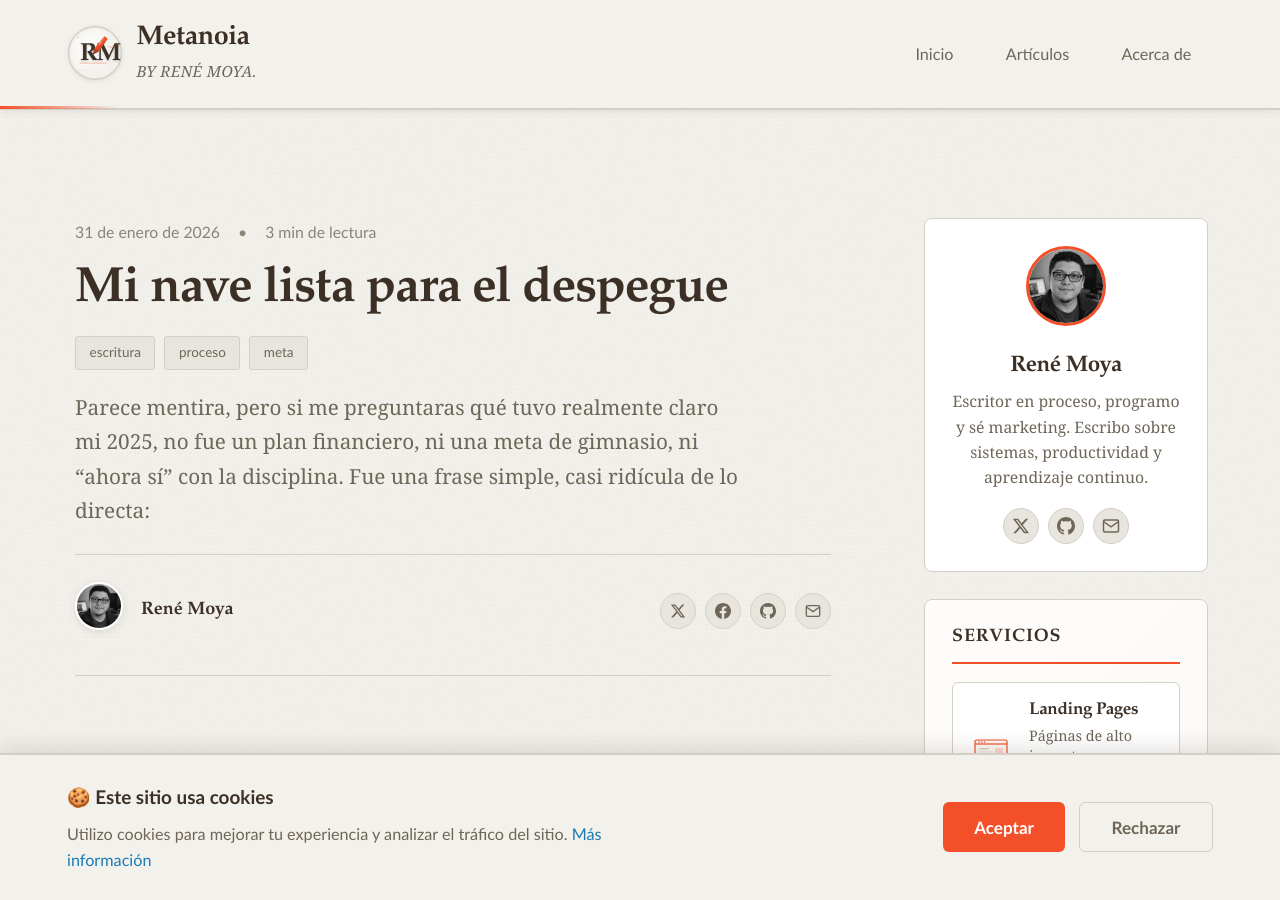
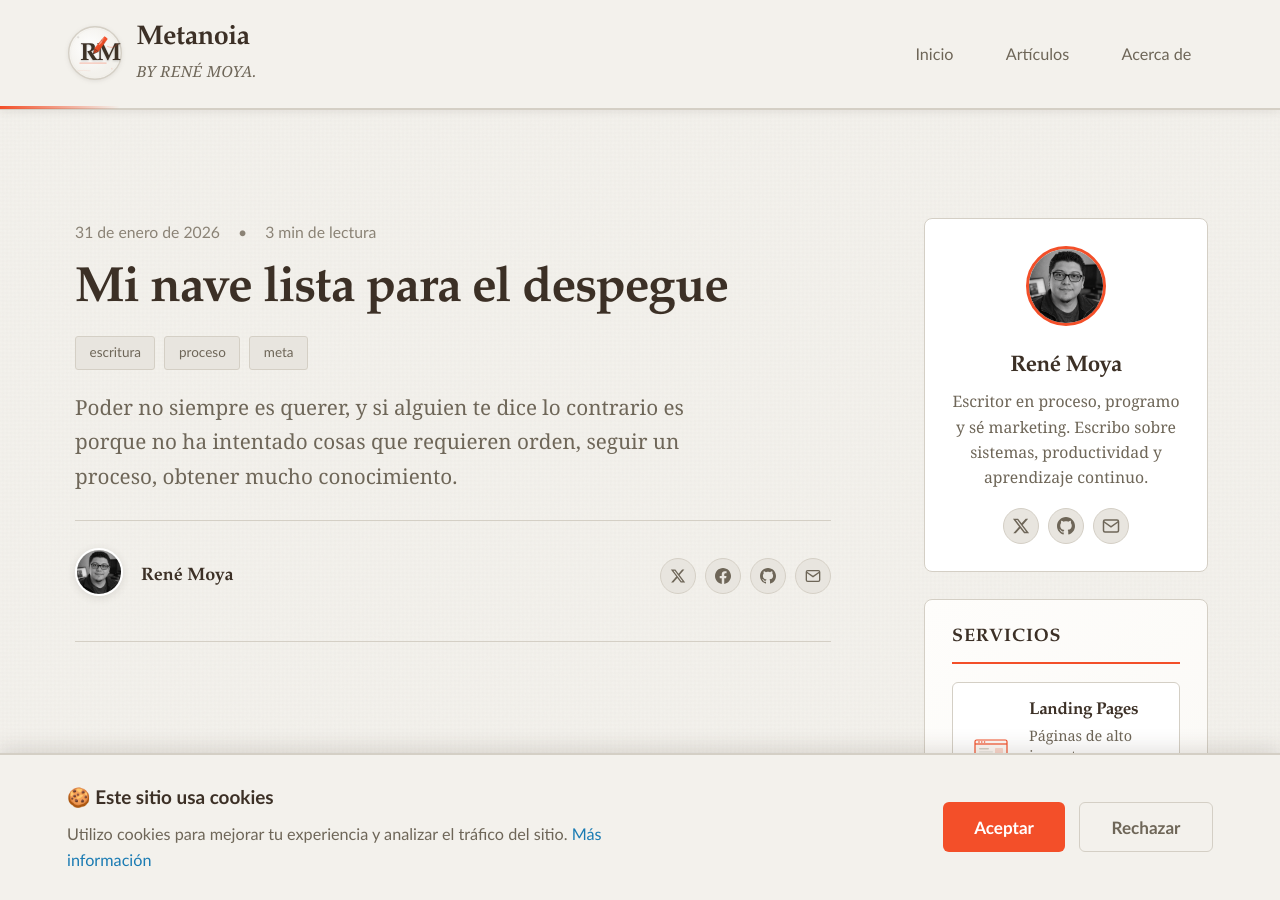
Before and after one commit to renedev0284-creator/renedev0284-creator.github.io, a Jekyll site: the page built from _posts/2026-01-31-mi-nave-lista-para-el-despegue.md, in a window 1280 px wide and 900 px high. Built offline with Jekyll 4.4.1, drawn with Linux system fonts in a browser that asks for light colours; comment, search, counter and statistics services are not loaded.

Commit message:
Excerpt para mi nave...

```diff
--- a/_posts/2026-01-31-mi-nave-lista-para-el-despegue.md
+++ b/_posts/2026-01-31-mi-nave-lista-para-el-despegue.md
@@ -3,6 +3,7 @@ layout: post
 title: "Mi nave lista para el despegue"
 date: 2026-01-31
 tags: [escritura, proceso, meta]
+excerpt: "Poder no siempre es querer, y si alguien te dice lo contrario es porque no ha intentado cosas que requieren orden, seguir un proceso, obtener mucho conocimiento."
 ---
 
 Parece mentira, pero si me preguntaras qué tuvo realmente claro mi 2025, no fue un plan financiero, ni una meta de gimnasio, ni “ahora sí” con la disciplina. Fue una frase simple, casi ridícula de lo directa:
```
